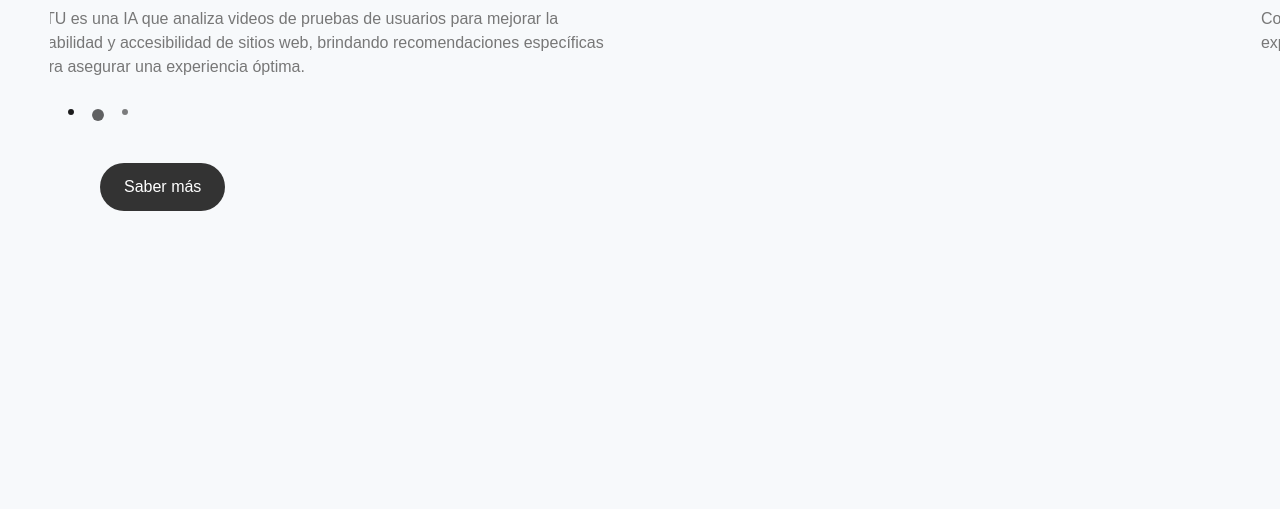
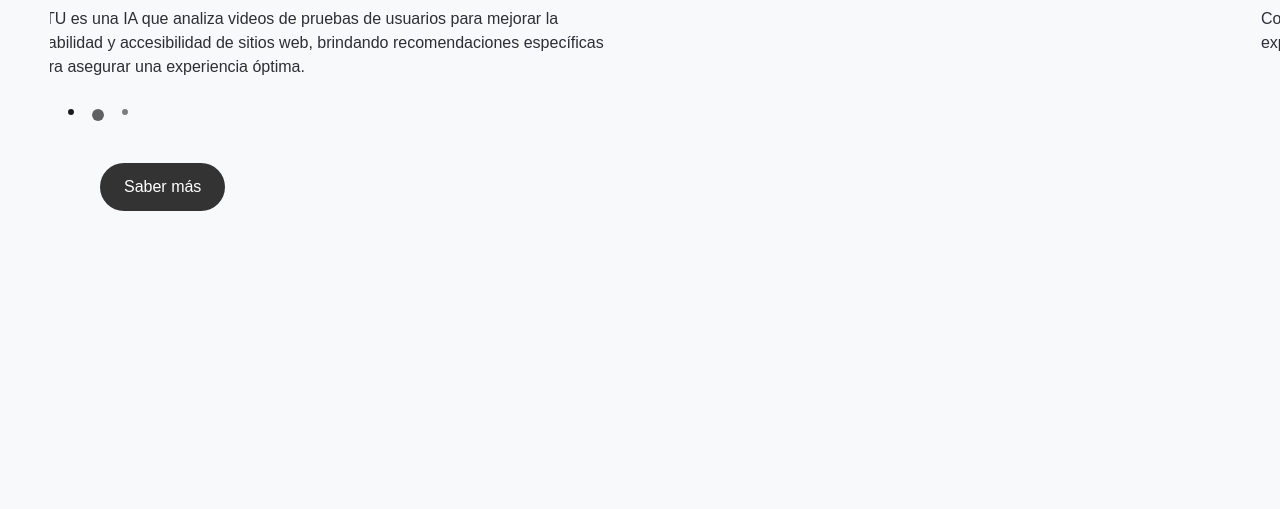
Before and after one commit to alvnc1/IATU-LP, a plain HTML site: page index.html in a window 1280 px wide. Shown: the part 291-800 px from the top of the page. Drawn offline with nearby package versions, Linux system fonts and the light colour scheme.

Commit message:
cambio de color de texto en Inicio

```diff
--- a/assets/css/style.css
+++ b/assets/css/style.css
@@ -402,3 +402,7 @@ footer {
   width: 6px;
   height: 6px;
 }
+
+.carousel-inner p {
+  color: #2c2f33;
+}
```
Also changed, not shown: index.html (+0 -4 lines).
